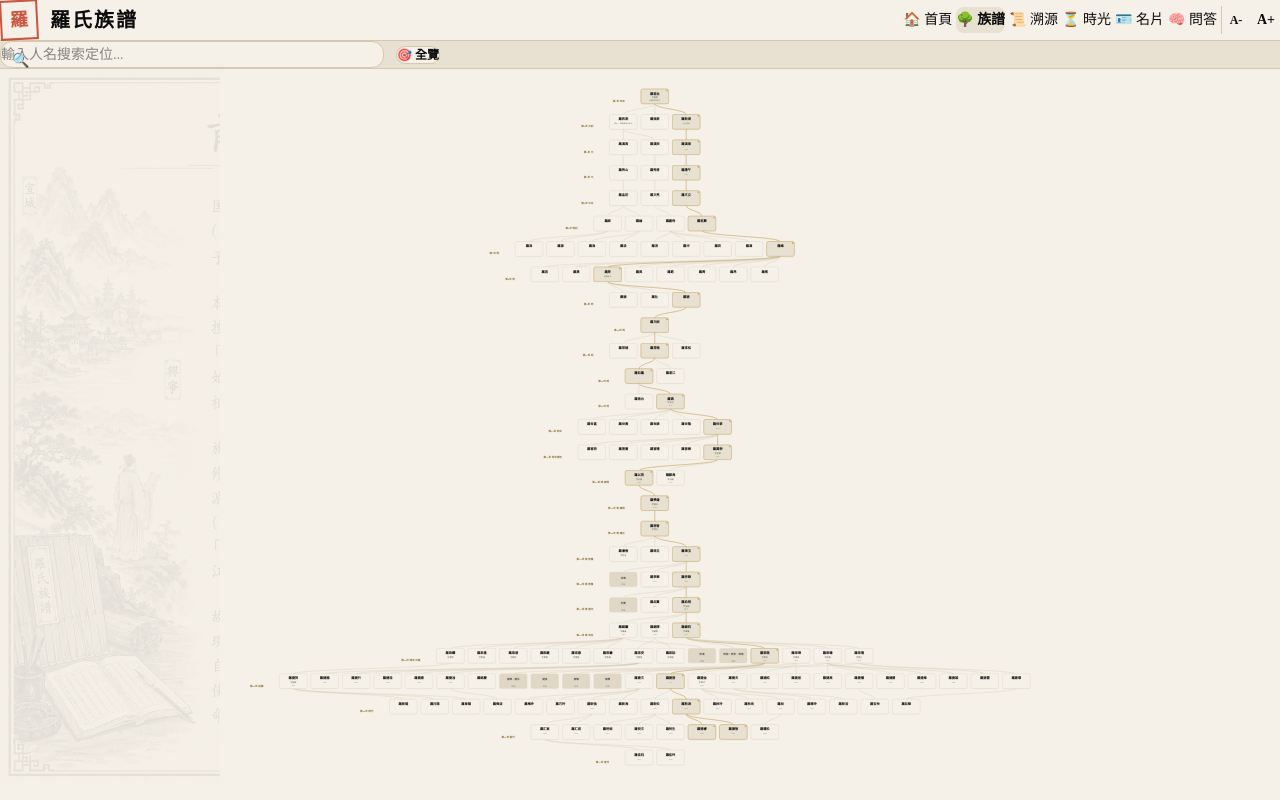
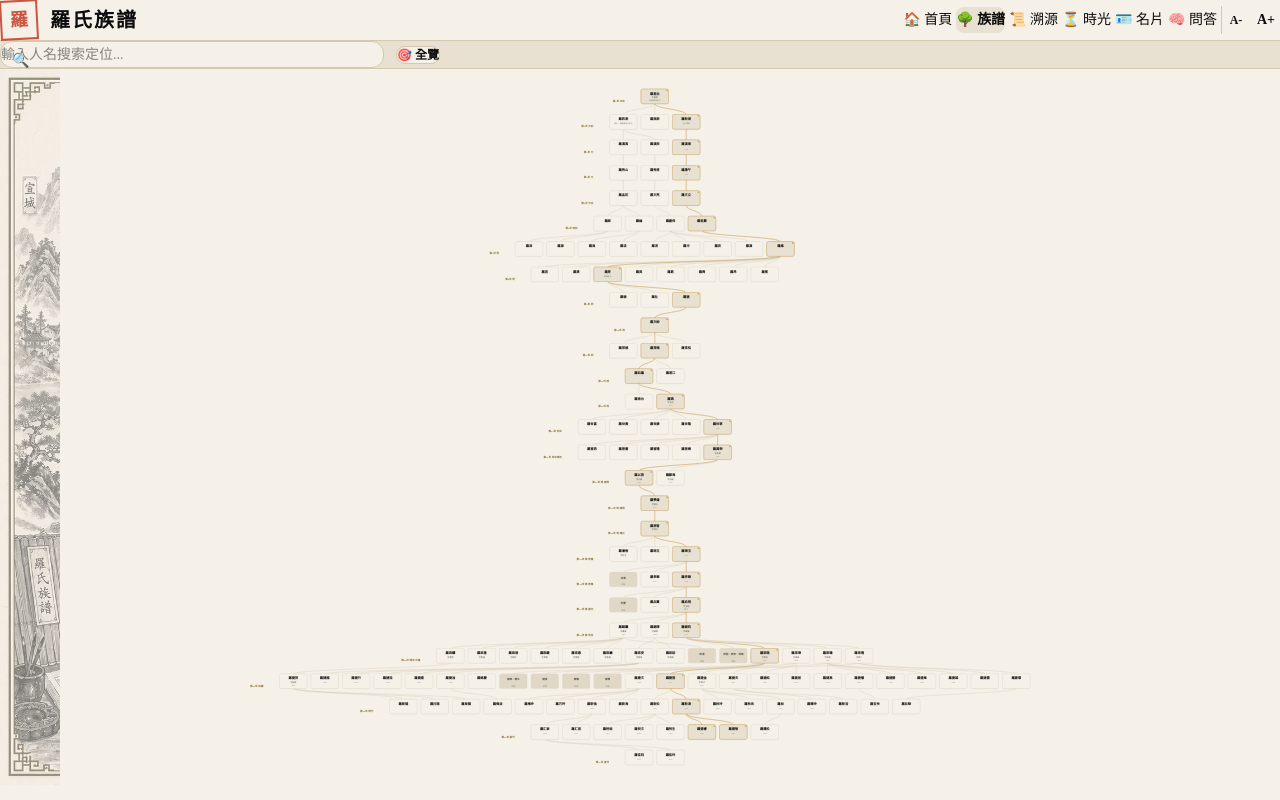
Before and after one commit to davidluo202/luo-zupu, a Vue app: page /tree in a window 1280 px wide. Built offline with nearby package versions, Linux system fonts and the light colour scheme; a web font is replaced by a local one.

Commit message:
背景圖加深透明度50% + 裁剪更多文字區域(clip 70%)
Co-Authored-By: Claude Opus 4.6 (1M context) <noreply@anthropic.com>

```diff
--- a/src/views/TreeView.vue
+++ b/src/views/TreeView.vue
@@ -55,8 +55,8 @@
     <!-- Tree canvas with scholar background -->
     <div ref="treeContainer" class="flex-1 overflow-hidden relative" style="background: var(--paper-cream)">
       <!-- Mountain landscape background (left side only, single layer) -->
-      <div class="absolute left-0 top-0 h-full pointer-events-none overflow-hidden" style="z-index: 1; opacity: 0.08; width: 220px">
-        <img src="/preface-bg.jpg" alt="" style="height: 100%; width: auto; object-fit: cover; object-position: 0% center;">
+      <div class="absolute left-0 top-0 h-full pointer-events-none overflow-hidden" style="z-index: 1; opacity: 0.5; width: 200px">
+        <img src="/preface-bg.jpg" alt="" style="height: 100%; width: auto; object-fit: cover; object-position: 0 center; clip-path: inset(0 70% 0 0);">
       </div>
       <!-- Scholar SVG removed, using image instead -->
       <div class="hidden" style="display:none">
```
